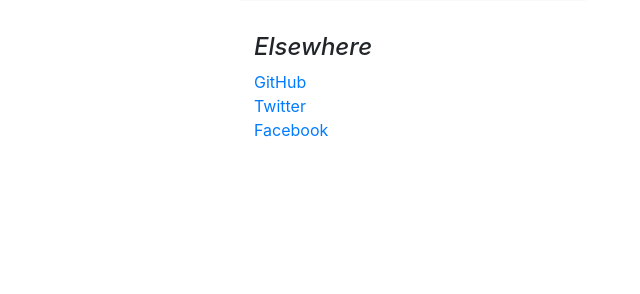
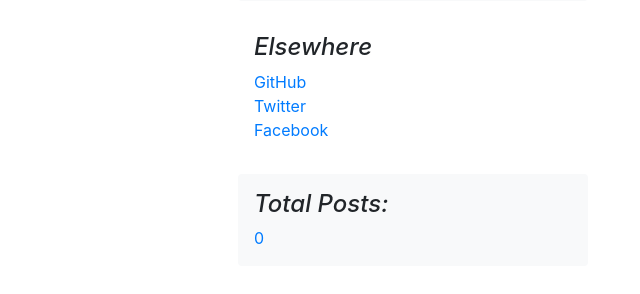
Before and after one commit to purveshmakode24/blog-medium, a Django app: page / in a window 1280 px wide. Shown: the part 316-610 px from the top of the page, without its empty margins (607-1247 px from the left). Run offline with Django 3.2, Linux system fonts and the light colour scheme; data that the repository does not hold is empty; some libraries are stand-ins or nearby versions.

Commit message:
Add posts count

```diff
--- a/myapp/templates/base.html
+++ b/myapp/templates/base.html
@@ -91,6 +91,11 @@
                         <li><a href="#">Facebook</a></li>
                     </ol>
                 </div>
+                {% block user_post_count %}
+
+                {% endblock %}
+                {% block total_posts_count %}
+                {% endblock %}
             </div>
         {% endblock %}
     </div>
--- a/myapp/templates/posts.html
+++ b/myapp/templates/posts.html
@@ -2,6 +2,7 @@
 {% block title %}
     <title>BMedium</title>
 {% endblock %}
+
 {% block content %}
     {% for item in posts reversed %}
             <div class="card flex-md-row mb-4 shadow-sm h-md-250">
@@ -18,3 +19,10 @@
     {% endfor %}
     <!-- /.container -->
 {% endblock %}
+
+{% block total_posts_count %}
+    <div class="p-3 bg-light rounded">
+        <h4 class="font-italic ">Total Posts:</h4>
+        <a href="#">{{ total_posts_count }}</a>
+    </div>
+{% endblock %}
--- a/myapp/views.py
+++ b/myapp/views.py
@@ -12,8 +12,10 @@ import filters
 
 def home(request):
     posts = Post.objects.all()
+    total_posts_count = Post.objects.all().count()
     context = {
-        'posts': posts
+        'posts': posts,
+        'total_posts_count': total_posts_count
     }
     return render(request, "posts.html", context)
 
@@ -39,8 +41,9 @@ def register(request):
 def profile(request):
     user = User.objects.get(username=request.user)
     user_posts = user.myapp_posts.all()
+    user_posts_count = user.myapp_posts.all().count()
     # user_posts = UserFilter(request.GET, queryset=posts)
-    return render(request, 'registration/profile.html', {'posts': user_posts})
+    return render(request, 'registration/profile.html', {'posts': user_posts, 'u_p_count': user_posts_count})
 
 
 @login_required
```
Also changed, not shown: myapp/templates/registration/profile.html (+8 -1 lines).
